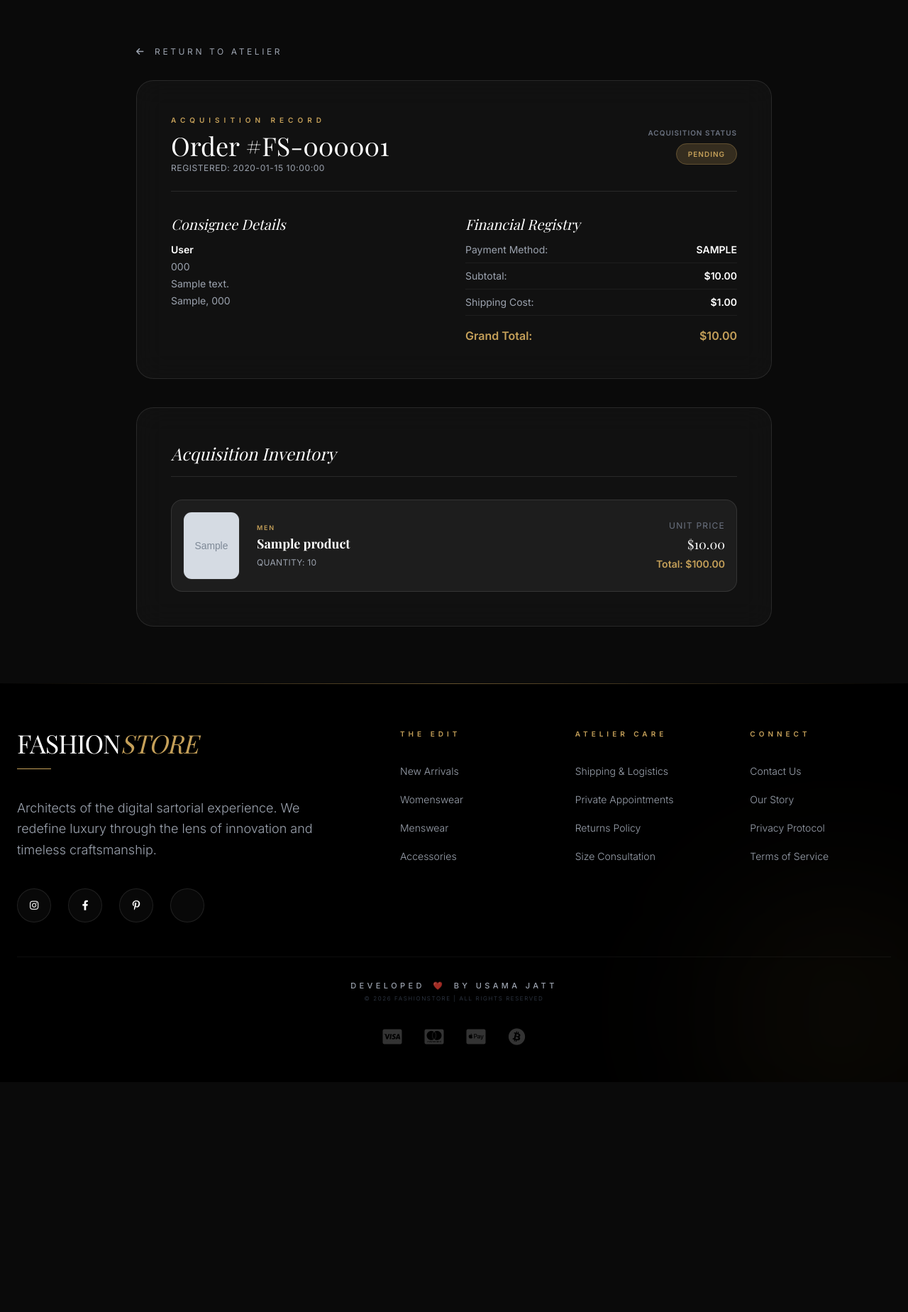
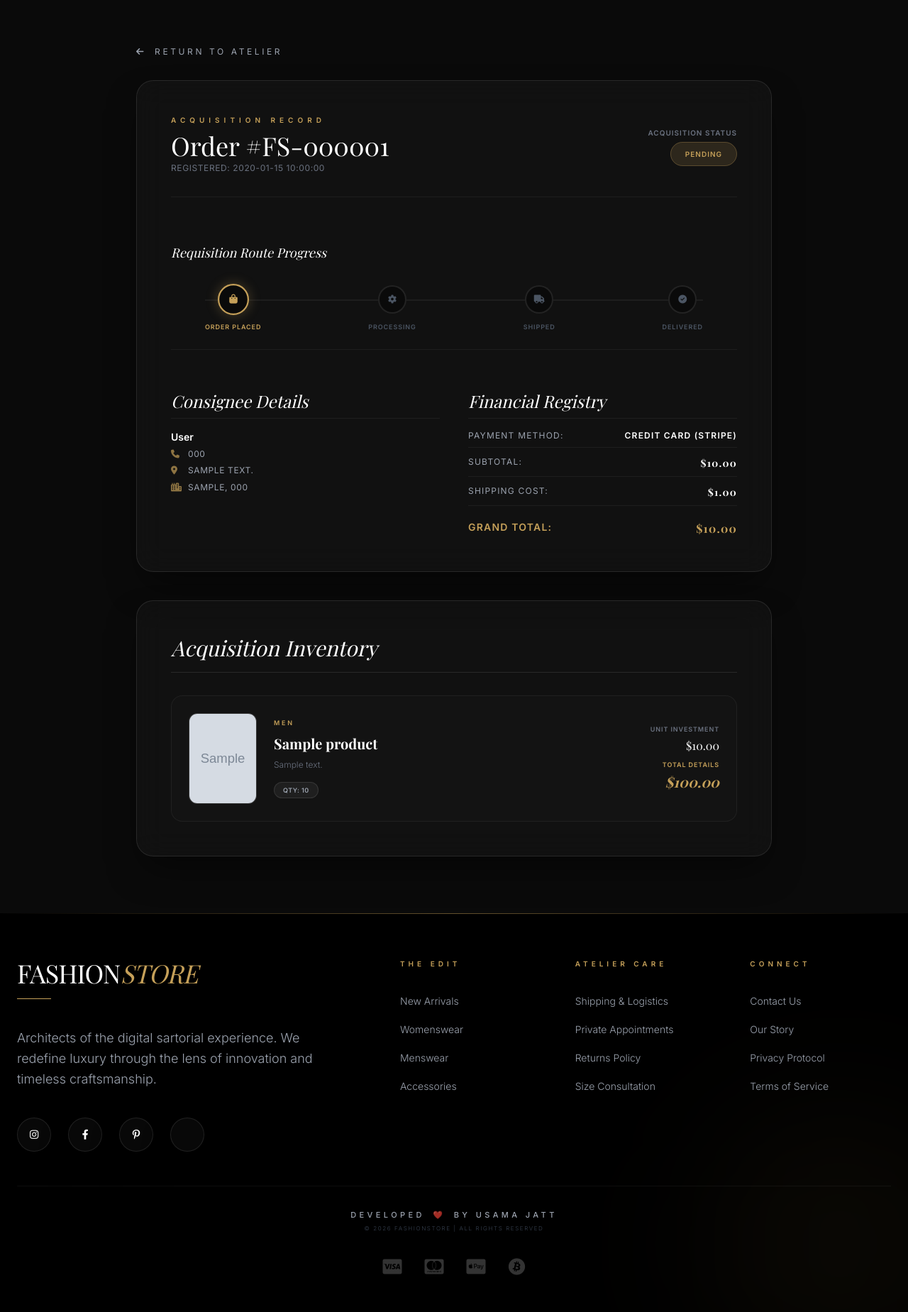
Before and after one commit to UsamaAkbar727/ShoppingStore, a PHP site: page /auth/order-details.php?order_id=1 in a window 1280 px wide. Shown: the part 166-2015 px from the top of the page at 71% size. Before the commit the page ends 1639 px from the top, so only its background shows below. Run offline with PHP 8.4, Linux system fonts and the light colour scheme; a user stored in the database is signed in; tables that the repository leaves empty hold one stand-in row (values such as "Sample post"); grey boxes marked "Sample" are stand-in pictures; some libraries are stand-ins or nearby versions; some web fonts are replaced.

Commit message:
feat: implement order details page for user purchase history tracking

```diff
--- a/auth/order-details.php
+++ b/auth/order-details.php
@@ -40,6 +40,20 @@ if ($order_id > 0) {
 } else {
     $error_msg = "Invalid order identifier.";
 }
+
+// Timeline configuration
+$status = $order['status'] ?? 'pending';
+$steps = [
+    'pending' => ['label' => 'Order Placed', 'icon' => 'fa-shopping-bag'],
+    'processing' => ['label' => 'Processing', 'icon' => 'fa-cog'],
+    'shipped' => ['label' => 'Shipped', 'icon' => 'fa-truck'],
+    'delivered' => ['label' => 'Delivered', 'icon' => 'fa-check-circle']
+];
+$step_keys = array_keys($steps);
+$current_index = array_search($status, $step_keys);
+if ($current_index === false) {
+    $current_index = -1;
+}
 ?>
 <!DOCTYPE html>
 <html lang="en">
@@ -70,9 +84,10 @@ if ($order_id > 0) {
         @import url('https://fonts.googleapis.com/css2?family=Playfair+Display:ital,wght@0,400;0,700;1,400&family=Inter:wght@300;400;500;600&display=swap');
         body { background-color: #0a0a0a; color: #fff; }
         .glass {
-            background: rgba(255, 255, 255, 0.03);
+            background: rgba(255, 255, 255, 0.02);
             backdrop-filter: blur(20px);
-            border: 1px solid rgba(255, 255, 255, 0.1);
+            border: 1px solid rgba(255, 255, 255, 0.08);
+            box-shadow: 0 25px 50px -12px rgba(0, 0, 0, 0.5);
         }
 
         .dark-header header {
@@ -82,6 +97,7 @@ if ($order_id > 0) {
         .dark-header .nav-link, .dark-header header a, .dark-header header i {
             color: white !important;
         }
+        .dark-header .nav-link:hover { color: #c5a059 !important; }
     </style>
 </head>
 <body class="font-sans overflow-x-hidden dark-header">
@@ -95,120 +111,143 @@ if ($order_id > 0) {
             </a>
 
             <?php if (!empty($error_msg)): ?>
-                <div class="p-8 glass rounded-3xl text-center border-red-500/20 text-red-400">
+                <div class="p-8 glass rounded-3xl text-center border border-red-500/20 text-red-400">
                     <i class="fas fa-exclamation-triangle text-4xl mb-4 text-red-500"></i>
                     <p class="text-lg uppercase tracking-wider font-semibold"><?php echo htmlspecialchars($error_msg); ?></p>
                 </div>
             <?php else: ?>
 
                 <!-- ORDER INFORMATION AND SUMMARY -->
-                <div class="glass rounded-3xl p-8 md:p-12 space-y-8 mb-10">
-                    <div class="flex flex-col md:flex-row md:items-center justify-between gap-6 border-b border-white/10 pb-6">
+                <div class="glass rounded-3xl p-8 md:p-12 space-y-10 mb-10">
+                    <div class="flex flex-col md:flex-row md:items-center justify-between gap-6 border-b border-white/5 pb-8">
                         <div>
                             <span class="text-gold text-[10px] uppercase tracking-[0.6em] font-black block mb-2">Acquisition Record</span>
-                            <h1 class="font-serif text-3xl md:text-4xl text-white">Order #FS-<?php echo str_pad($order['id'], 6, '0', STR_PAD_LEFT); ?></h1>
-                            <p class="text-xs text-gray-400 mt-1 uppercase tracking-wider">Registered: <?php echo htmlspecialchars($order['created_at']); ?></p>
+                            <h1 class="font-serif text-4xl text-white">Order #FS-<?php echo str_pad($order['id'], 6, '0', STR_PAD_LEFT); ?></h1>
+                            <p class="text-xs text-gray-500 mt-1 uppercase tracking-wider">Registered: <?php echo htmlspecialchars($order['created_at']); ?></p>
                         </div>
                         <div class="text-left md:text-right">
                             <span class="text-[10px] uppercase tracking-widest text-gray-500 font-black block mb-2">Acquisition Status</span>
-                            <span class="px-4 py-2 rounded-full text-[10px] font-black uppercase tracking-widest bg-gold/20 text-gold border border-gold/30">
+                            <span class="px-5 py-2.5 rounded-full text-[10px] font-black uppercase tracking-widest bg-gold/15 text-gold border border-gold/30">
                                 <?php echo htmlspecialchars($order['status']); ?>
                             </span>
                         </div>
                     </div>
 
-                    <!-- Client shipping details -->
-                    <div class="grid grid-cols-1 md:grid-cols-2 gap-8 text-sm">
-                        <div class="space-y-3">
-                            <h3 class="font-serif text-xl text-white italic">Consignee Details</h3>
-                            <div class="text-gray-400 space-y-1">
-                                <p class="text-white font-bold"><?php echo htmlspecialchars($order['fullname']); ?></p>
-                                <p><?php echo htmlspecialchars($order['phone']); ?></p>
-                                <p><?php echo htmlspecialchars($order['address']); ?></p>
-                                <p><?php echo htmlspecialchars($order['city']) . ", " . htmlspecialchars($order['postal_code']); ?></p>
+                    <!-- Requisition Timeline -->
+                    <?php if ($status === 'cancelled'): ?>
+                        <div class="p-6 bg-red-500/10 border border-red-500/20 rounded-2xl flex items-center gap-4 text-red-400 text-xs uppercase tracking-widest font-black">
+                            <i class="fas fa-ban text-lg text-red-500 animate-pulse"></i> This acquisition dossier has been cancelled.
+                        </div>
+                    <?php else: ?>
+                        <div class="py-6 border-b border-white/5">
+                            <h3 class="font-serif text-lg text-white italic mb-8">Requisition Route Progress</h3>
+                            <div class="relative flex items-center justify-between px-4 md:px-12">
+                                <!-- Background Line -->
+                                <div class="absolute left-12 right-12 top-5 h-[2px] bg-white/5 -z-10"></div>
+                                <!-- Active Fill Line -->
+                                <div class="absolute left-12 top-5 h-[2px] bg-gold transition-all duration-700 -z-10"
+                                     style="width: calc(<?php echo ($current_index / 3) * 100; ?>% - 24px);"></div>
+
+                                <?php foreach ($steps as $key => $step):
+                                    $idx = array_search($key, $step_keys);
+                                    $is_active = $idx <= $current_index;
+                                    $is_current = $idx === $current_index;
+                                ?>
+                                    <div class="flex flex-col items-center gap-3">
+                                        <div class="w-10 h-10 rounded-full flex items-center justify-center border-2 transition-all duration-500 bg-[#0a0a0a]
+                                            <?php
+                                                if ($is_current) echo 'border-gold text-gold shadow-[0_0_15px_rgba(197,160,89,0.3)] scale-110';
+                                                elseif ($is_active) echo 'border-gold/60 text-gold/80';
+                                                else echo 'border-white/10 text-gray-600';
+                                            ?>">
+                                            <i class="fas <?php echo $step['icon']; ?> text-xs"></i>
+                                        </div>
+                                        <span class="text-[9px] uppercase tracking-widest font-black text-center transition-colors duration-500
+                                            <?php echo $is_active ? 'text-gold font-bold' : 'text-gray-600'; ?>">
+                                            <?php echo $step['label']; ?>
+                                        </span>
+                                    </div>
+                                <?php endforeach; ?>
                             </div>
                         </div>
-                        <div class="space-y-3">
-                            <h3 class="font-serif text-xl text-white italic">Financial Registry</h3>
-                            <div class="text-gray-400 space-y-2">
+                    <?php endif; ?>
+
+                    <!-- Client shipping details -->
+                    <div class="grid grid-cols-1 md:grid-cols-2 gap-10 text-sm pt-4">
+                        <div class="space-y-4">
+                            <h3 class="font-serif text-2xl text-white italic border-b border-white/5 pb-2">Consignee Details</h3>
+                            <div class="text-gray-400 space-y-1 text-xs uppercase tracking-wider leading-relaxed">
+                                <p class="text-white font-bold text-sm tracking-normal capitalize mb-1"><?php echo htmlspecialchars($order['fullname']); ?></p>
+                                <p><i class="fas fa-phone text-gold/70 w-5"></i> <?php echo htmlspecialchars($order['phone']); ?></p>
+                                <p><i class="fas fa-map-marker-alt text-gold/70 w-5"></i> <?php echo htmlspecialchars($order['address']); ?></p>
+                                <p><i class="fas fa-city text-gold/70 w-5"></i> <?php echo htmlspecialchars($order['city']) . ", " . htmlspecialchars($order['postal_code']); ?></p>
+                            </div>
+                        </div>
+                        <div class="space-y-4">
+                            <h3 class="font-serif text-2xl text-white italic border-b border-white/5 pb-2">Financial Registry</h3>
+                            <div class="text-gray-400 space-y-3 text-xs uppercase tracking-widest">
                                 <div class="flex justify-between border-b border-white/5 pb-2">
                                     <span>Payment Method:</span>
-                                    <span class="text-white font-semibold uppercase"><?php echo htmlspecialchars($order['payment_method']); ?></span>
+                                    <span class="text-white font-semibold uppercase"><?php echo htmlspecialchars($order['payment_method'] === 'cod' ? 'Cash on Delivery' : 'Credit Card (Stripe)'); ?></span>
                                 </div>
                                 <div class="flex justify-between border-b border-white/5 pb-2">
                                     <span>Subtotal:</span>
-                                    <span class="text-white font-semibold">$<?php echo number_format($order['subtotal'], 2); ?></span>
+                                    <span class="text-white font-semibold font-serif text-sm">$<?php echo number_format($order['subtotal'], 2); ?></span>
                                 </div>
                                 <div class="flex justify-between border-b border-white/5 pb-2">
                                     <span>Shipping Cost:</span>
-                                    <span class="text-white font-semibold">$<?php echo number_format($order['shipping'], 2); ?></span>
+                                    <span class="text-white font-semibold font-serif text-sm">$<?php echo number_format($order['shipping'], 2); ?></span>
                                 </div>
-                                <div class="flex justify-between text-base font-bold text-gold pt-2">
-                                    <span>Grand Total:</span>
-                                    <span>$<?php echo number_format($order['total'], 2); ?></span>
+                                <div class="flex justify-between text-sm font-bold text-gold pt-2">
+                                    <span class="font-sans">Grand Total:</span>
+                                    <span class="font-serif text-base">$<?php echo number_format($order['total'], 2); ?></span>
                                 </div>
                             </div>
                         </div>
                     </div>
                 </div>
 
-                <!-- ==========================================
-                     LEARNING ZONE (USER TASK)
-                     ==========================================
-                     DEAR USER: Here is where you come in!
-                     Below is the container for order items.
-                     We have fetched all the order items into the array `$order_items`.
-
-                     YOUR TASK:
-                     1. Write a PHP foreach loop to loop through the `$order_items` array.
-                     2. Inside the loop, display each product card.
-                     3. Include: Product Image, Category, Product Name, Quantity (Qty), and individual Price.
-                     4. Style it using Tailwind CSS to match the luxury dark aesthetic of the store.
-
-                     HELPFUL DATA STRUCTURE:
-                     Each `$item` in `$order_items` contains:
-                     - `$item['productName']` (String) - Name of the product
-                     - `$item['quantity']` (Int) - Quantity ordered
-                     - `$item['price']` (Float) - Price at purchase time
-                     - `$item['category']` (String) - Product category (Men, Women, etc.)
-                     - `$item['file']` (String) - Product image filename
-
-                     Let's start your custom code block below!
-                     ========================================== -->
+                <!-- Acquisition Items Display -->
                 <div class="glass rounded-3xl p-8 md:p-12 space-y-8">
-                    <h2 class="font-serif text-2xl text-white italic border-b border-white/10 pb-4">Acquisition Inventory</h2>
+                    <h2 class="font-serif text-3xl text-white italic border-b border-white/10 pb-4">Acquisition Inventory</h2>
 
                     <div class="grid gap-6">
-                        <!-- START: USER WORKSPACE -->
-
                         <?php if (empty($order_items)): ?>
-                            <p class="text-gray-500 italic">No items found for this order.</p>
+                            <p class="text-gray-500 italic">No items registered for this order dossier.</p>
                         <?php else: ?>
                             <?php foreach ($order_items as $item):
                                 $imgPath = (strpos($item["file"], 'http') === 0)
                                     ? htmlspecialchars($item["file"])
                                     : $base_url . "admin/uploads/" . htmlspecialchars($item["file"]);
                             ?>
-                                <!-- Example Card (You can redesign or modify this card to practice!) -->
-                                <div class="flex items-center gap-6 p-4 rounded-2xl bg-white/5 border border-white/10 hover:border-gold/30 transition-all duration-300">
-                                    <div class="w-20 h-24 rounded-xl overflow-hidden shrink-0 border border-white/5">
-                                        <img src="<?php echo $imgPath; ?>" alt="<?php echo htmlspecialchars($item['productName']); ?>" class="w-full h-full object-cover">
+                                <div class="flex flex-col sm:flex-row items-center gap-6 p-6 rounded-2xl bg-white/[0.01] border border-white/5 hover:border-gold/30 transition-all duration-500 group">
+                                    <!-- Image container with luxury border hover effect -->
+                                    <div class="w-24 h-32 rounded-xl overflow-hidden shrink-0 border border-white/10 bg-white/5 relative">
+                                        <img src="<?php echo $imgPath; ?>" alt="<?php echo htmlspecialchars($item['productName']); ?>" class="w-full h-full object-cover group-hover:scale-105 transition-transform duration-700">
                                     </div>
-                                    <div class="flex-grow">
-                                        <span class="text-[9px] text-gold uppercase tracking-[0.2em] font-semibold block mb-1"><?php echo htmlspecialchars($item['category']); ?></span>
-                                        <h4 class="font-serif text-lg text-white font-bold leading-tight"><?php echo htmlspecialchars($item['productName']); ?></h4>
-                                        <p class="text-xs text-gray-400 mt-2 uppercase tracking-wide">Quantity: <?php echo $item['quantity']; ?></p>
+
+                                    <!-- Product Info -->
+                                    <div class="flex-grow text-center sm:text-left space-y-2">
+                                        <span class="text-[9px] text-gold uppercase tracking-[0.3em] font-black block"><?php echo htmlspecialchars($item['category']); ?></span>
+                                        <h4 class="font-serif text-xl text-white font-bold group-hover:text-gold transition-colors duration-300"><?php echo htmlspecialchars($item['productName']); ?></h4>
+                                        <p class="text-xs text-gray-500 line-clamp-1 max-w-md font-light"><?php echo htmlspecialchars($item['description'] ?? 'No detail description provided in collection archives.'); ?></p>
+                                        <div class="pt-2 flex items-center justify-center sm:justify-start gap-4">
+                                            <span class="px-3 py-1 rounded-full bg-white/5 border border-white/10 text-[9px] uppercase tracking-wider text-gray-400 font-bold">
+                                                Qty: <?php echo $item['quantity']; ?>
+                                            </span>
+                                        </div>
                                     </div>
-                                    <div class="text-right">
-                                        <p class="text-xs text-gray-500 uppercase tracking-widest mb-1">Unit Price</p>
-                                        <p class="font-serif text-lg text-white">$<?php echo number_format($item['price'], 2); ?></p>
-                                        <p class="text-sm text-gold font-bold mt-1">Total: $<?php echo number_format($item['price'] * $item['quantity'], 2); ?></p>
+
+                                    <!-- Price details -->
+                                    <div class="text-center sm:text-right shrink-0 min-w-[120px] pt-4 sm:pt-0 border-t sm:border-t-0 border-white/5 w-full sm:w-auto">
+                                        <p class="text-[9px] text-gray-500 uppercase tracking-widest mb-1 font-bold">Unit Investment</p>
+                                        <p class="font-serif text-base text-white mb-2">$<?php echo number_format($item['price'], 2); ?></p>
+                                        <p class="text-[9px] text-gold uppercase tracking-widest mb-1 font-bold">Total Details</p>
+                                        <p class="font-serif text-xl text-gold italic font-bold">$<?php echo number_format($item['price'] * $item['quantity'], 2); ?></p>
                                     </div>
                                 </div>
                             <?php endforeach; ?>
                         <?php endif; ?>
-
-                        <!-- END: USER WORKSPACE -->
                     </div>
                 </div>
 
```
